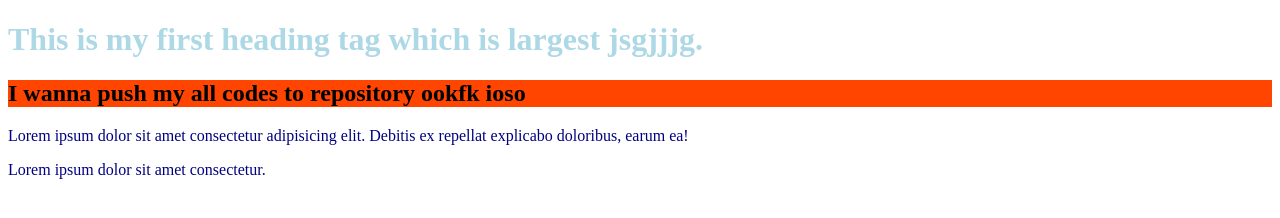
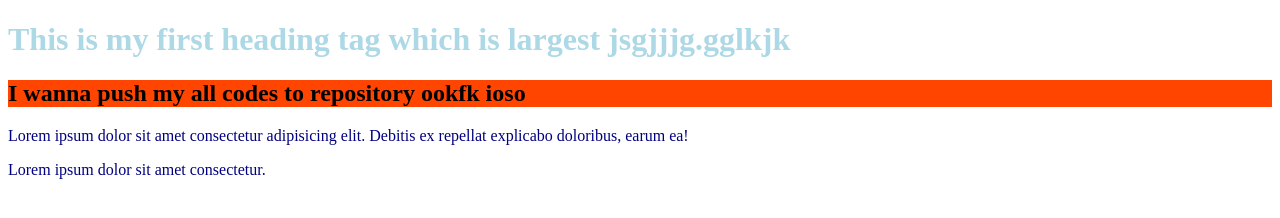
Before and after one commit to MdArifuzzaman2/my-second-repo, a plain HTML site: page index.html in a window 1280 px wide. Drawn offline with Linux system fonts and the light colour scheme.

Commit message:
content changed

```diff
--- a/index.html
+++ b/index.html
@@ -8,7 +8,7 @@
     <link rel="stylesheet" href="style.css" />
   </head>
   <body>
-    <h1>This is my first heading tag which is largest jsgjjjg.</h1>
+    <h1>This is my first heading tag which is largest jsgjjjg.gglkjk</h1>
     <h2>I wanna push my all codes to repository ookfk ioso</h2>
     <p>
       Lorem ipsum dolor sit amet consectetur adipisicing elit. Debitis ex
```
